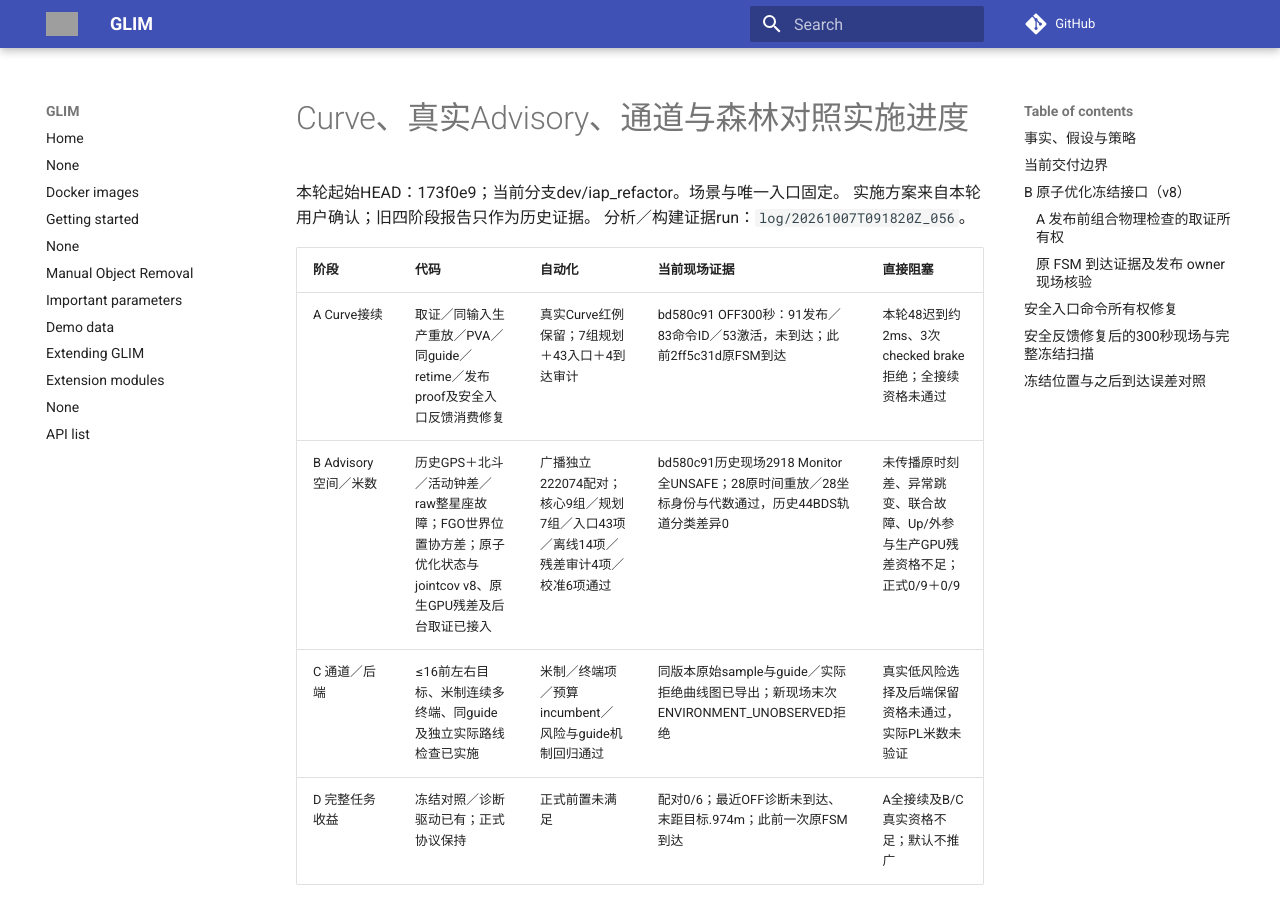
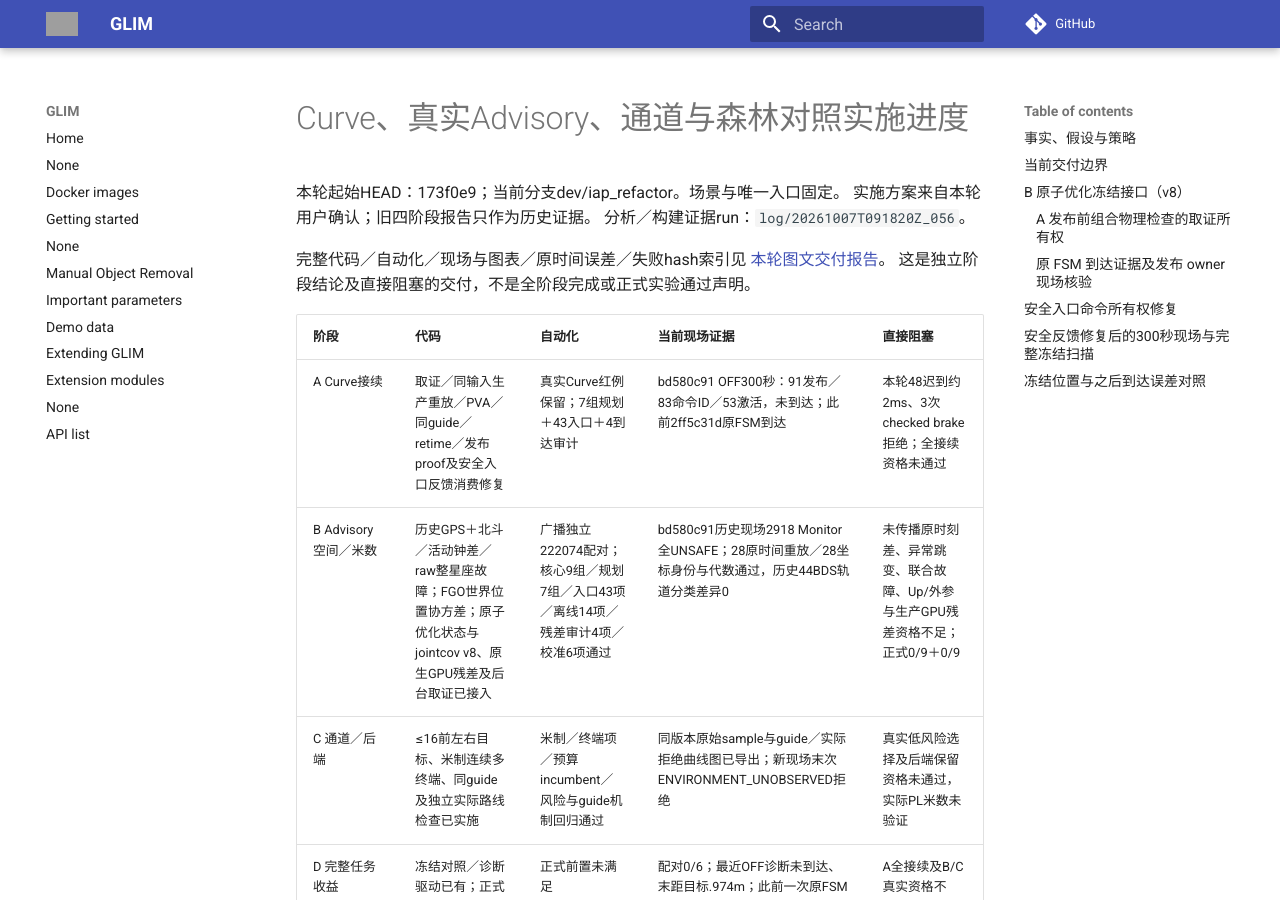
Before and after one commit to Printeger/iap, an MkDocs documentation site: the page built from docs/dev_planner/curve_advisory_channel_progress.md, in a window 1280 px wide and 900 px high. Built offline with MkDocs 1.6.1 and Material for MkDocs 9.7.7, drawn with Linux system fonts in a browser that asks for light colours; nearby versions of some CDN libraries; comment, search, counter and statistics services are not loaded; grey boxes are pictures that could not be loaded.

Commit message:
docs: index staged curve advisory and forest evidence delivery

```diff
--- a/docs/dev_planner/curve_advisory_channel_progress.md
+++ b/docs/dev_planner/curve_advisory_channel_progress.md
@@ -3,6 +3,10 @@
 本轮起始HEAD：173f0e9；当前分支dev/iap_refactor。场景与唯一入口固定。
 实施方案来自本轮用户确认；旧四阶段报告只作为历史证据。
 分析／构建证据run：`log/20261007T091820Z_056`。
+
+完整代码／自动化／现场与图表／原时间误差／失败hash索引见
+[本轮图文交付报告](../../log/20261007T091820Z_056/export/analysis/delivery_report_20261007.md)。
+这是独立阶段结论及直接阻塞的交付，不是全阶段完成或正式实验通过声明。
 
 | 阶段 | 代码 | 自动化 | 当前现场证据 | 直接阻塞 |
 |---|---|---|---|---|
```
Also changed, not shown: README.md (+4 -0 lines), docs/spec/ego_based_planning_flow.md (+4 -0 lines).
